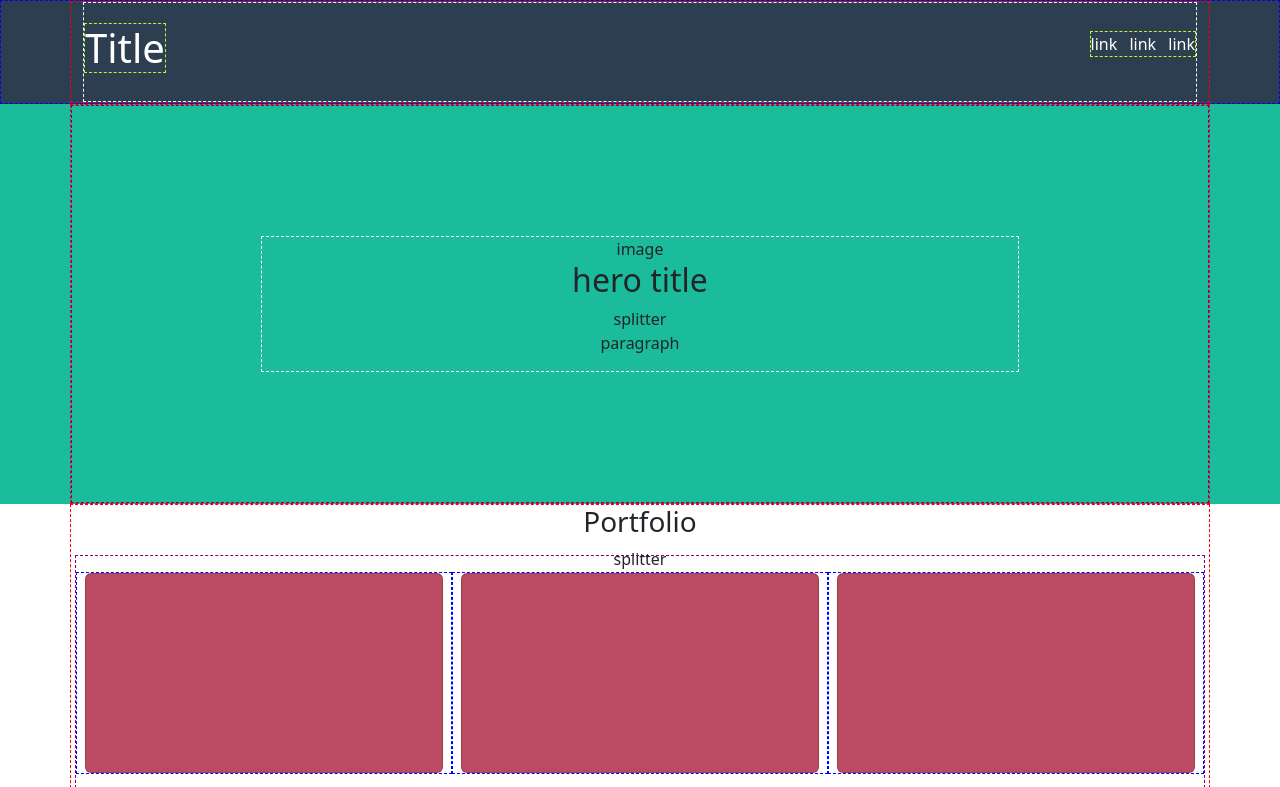
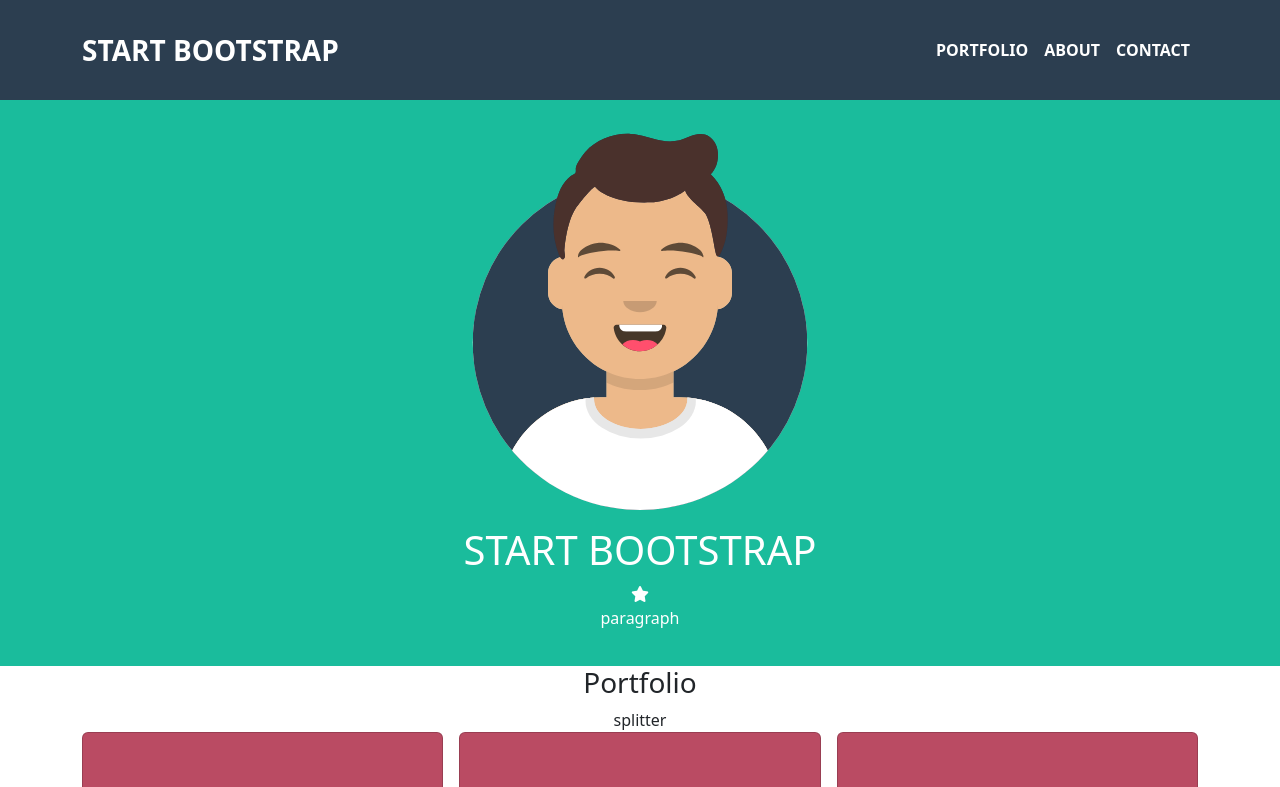
Before and after one commit to Marcap00/html-css-bootstrap-freelancer, a plain HTML site: page index.html in a window 1280 px wide. Shown: the top 787 px of the page. Drawn offline with nearby package versions, Linux system fonts and the light colour scheme.

Commit message:
added image and header

```diff
--- a/index.html
+++ b/index.html
@@ -4,6 +4,8 @@
     <meta charset="UTF-8">
     <meta name="viewport" content="width=device-width, initial-scale=1.0">
     <title>Bootstrap</title>
+    <!-- Font Awesome -->
+    <link rel='stylesheet' href='https://cdnjs.cloudflare.com/ajax/libs/font-awesome/6.6.0/css/all.min.css' integrity='sha512-Kc323vGBEqzTmouAECnVceyQqyqdsSiqLQISBL29aUW4U/M7pSPA/gEUZQqv1cwx4OnYxTxve5UMg5GT6L4JJg==' crossorigin='anonymous'/>
     <!-- Bootstrap 5 -->
     <link rel='stylesheet' href='https://cdnjs.cloudflare.com/ajax/libs/bootstrap/5.3.3/css/bootstrap.min.css' integrity='sha512-jnSuA4Ss2PkkikSOLtYs8BlYIeeIK1h99ty4YfvRPAlzr377vr3CXDb7sb7eEEBYjDtcYj+AjBH3FLv5uSJuXg==' crossorigin='anonymous'/>
     <!-- Style -->
@@ -11,31 +13,42 @@
 </head>
 <body>
     <header>
-        <div class="container">
-            <nav class="d-flex justify-content-between align-items-center">
-                <h1 class="text-white">Title</h1>
-
-                <div class="icon text-white d-sm-none">
-                    icon
-                </div>
-                <ul class="list-inline text-white d-none d-sm-block">
-                    <li class="list-inline-item">link</li>
-                    <li class="list-inline-item">link</li>
-                    <li class="list-inline-item">link</li>
+        <nav class="navbar navbar-expand-md fw-bold" data-bs-theme="dark">
+            <div class="container-md">
+              <a class="navbar-brand fs-3 text-white" href="#">START BOOTSTRAP</a>
+              <button class="navbar-toggler border-light" type="button" data-bs-toggle="collapse" data-bs-target="#navbarNav" aria-controls="navbarNav" aria-expanded="false" aria-label="Toggle navigation">
+                <span class="navbar-toggler-icon"></span>
+              </button>
+              <div class="collapse navbar-collapse justify-content-end" id="navbarNav">
+                <ul class="navbar-nav">
+                  <li class="nav-item">
+                    <a class="nav-link text-white" aria-current="page" href="#">PORTFOLIO</a>
+                  </li>
+                  <li class="nav-item">
+                    <a class="nav-link text-white" href="#">ABOUT</a>
+                  </li>
+                  <li class="nav-item">
+                    <a class="nav-link text-white" href="#">CONTACT</a>
+                  </li>
                 </ul>
-            </nav>
-        </div>
+              </div>
+            </div>
+          </nav>
     </header>
     <main>
 
-        <section class="hero">
-            <div class="container h-100">
-                <div class="row h-100 justify-content-center align-items-center">
+        <section class="hero text-white">
+            <div class="container">
+                <div class="row justify-content-center">
                     <div class="col-10 col-sm-8">
                         <div class="hero-card text-center">
-                            <div class="hero-image">image</div>
-                            <h2 class="hero-title">hero title</h2>
-                            <div class="splitter">splitter</div>
+                            <div class="hero-image mb-3">
+                                <img src="img/avatar.svg" alt="">
+                            </div>
+                            <h2 class="hero-title fs-1">START BOOTSTRAP</h2>
+                            <div class="splitter">
+                                <span class="ba"></span><i class="fa-solid fa-star"></i><span class="ba"></span>
+                            </div>
                             <p>paragraph</p>
                         </div>
                     </div>
@@ -128,6 +141,6 @@
         </section>
     </footer>
 
-
+    <script src="https://cdn.jsdelivr.net/npm/bootstrap@5.3.3/dist/js/bootstrap.bundle.min.js" integrity="sha384-YvpcrYf0tY3lHB60NNkmXc5s9fDVZLESaAA55NDzOxhy9GkcIdslK1eN7N6jIeHz" crossorigin="anonymous"></script>
 </body>
 </html>
--- a/style.css
+++ b/style.css
@@ -1,50 +1,36 @@
-.container {
-    border: 1px dashed rgb(255, 0, 0);
+/* General */
+img {
+    max-width: 100%;
+    display: block;
 }
-
-.row {
-    border: 1px dashed purple;
-}
-
-.col {
-    border: 1px dashed blue;
-}
-
-
 
 /* Header */
 
 header {
     background-color: #2c3e50;
-    border: 1px dashed blue;
 }
 
 header nav {
-    min-height: 100px;
-    border: 1px dashed white;
+    min-height: 100px;;
 }
 
-h1 {
-    border: 1px dashed greenyellow;
-}
 
-header ul {
-    border: 1px dashed greenyellow;
-}
-
-header .icon {
-    border: 1px dashed greenyellow;
-}
 
 /* Hero */
 .hero {
     background-color: #1abc9c;
-    height: 400px;
 }
 
-.hero .col-10 {
-    border: 1px dashed white;
+.hero-card {
+    padding: 20px 0;
 }
+
+.hero-image {
+    width: 50%;
+    margin: 0 auto;
+}
+
+
 
 /* Portfolio */
 .portfolio .card {
```
Also changed, not shown: img/avatar.svg (added), img/cabin.png (added), img/cake.png (added), img/circus.png (added), img/game.png (added), img/safe.png (added), img/submarine.png (added).
